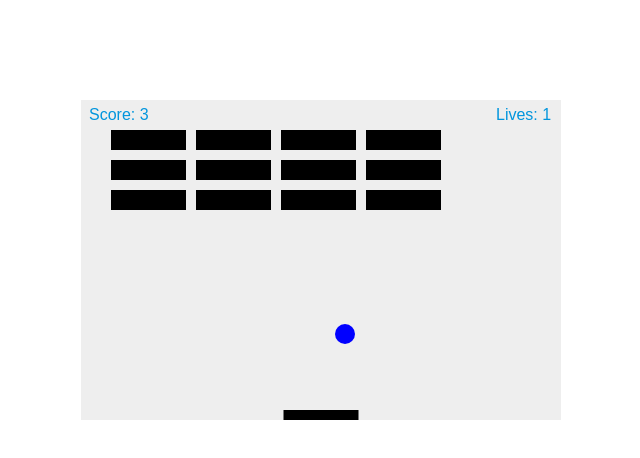
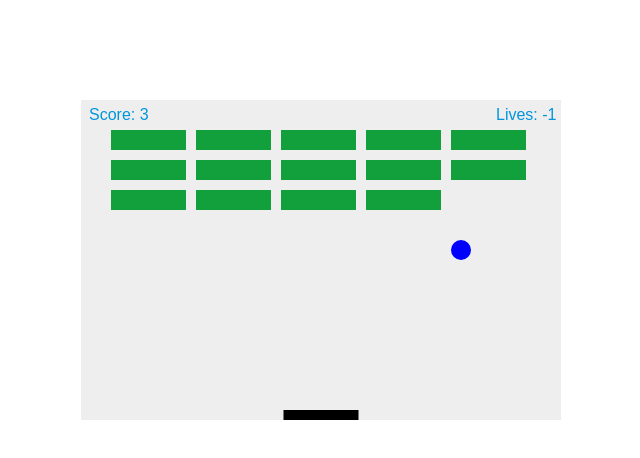
Before and after one commit to domtriola/breakout-game, a plain HTML site: page canvas/breakout_game.html in a window 1280 px wide. Shown: the whole page, without its empty margins (319-959 px from the left). Drawn offline with Linux system fonts and the light colour scheme.

Commit message:
added more lives to bricks, and made brick color change on collision

```diff
--- a/canvas/breakout_game.html
+++ b/canvas/breakout_game.html
@@ -21,8 +21,7 @@
 /* Things to fix later
 
 	- Ball can enter into side of paddle and bounce around inside
-	- Bricks appear to have collision detection inside rather than at edges
-	- Alert message appears endlessly for lose condition, and it appears at paddle height
+	- Ball can only change dy on brick collision
 
 */
 
@@ -76,7 +75,10 @@
 	var brickPadding = 10;
 	var brickOffsetTop = 30;
 	var brickOffsetLeft = 30;
-	var brickColor = "#000"
+	var brickColor1 = "#12A03D";
+	var brickColor2 = "#D85218";
+	var brickColor3 = "#D81818";
+	var brickLives = 3;
 
 	//hold bricks in two dimensional array
 	var bricks = [];
@@ -85,7 +87,7 @@
 		bricks[c] = [];
 		for(r=0; r<brickRowCount; r++) {
 			//add bricks to the row for each column
-			bricks[c][r] = { x: 0, y: 0, status: 1 };
+			bricks[c][r] = { x: 0, y: 0, status: brickLives, color: brickColor1 };
 		}
 	}
 
@@ -93,7 +95,7 @@
 	function drawBricks() {
 		for(c=0; c<brickColumnCount; c++) {
 			for(r=0; r<brickRowCount; r++) {
-				if(bricks[c][r].status == 1) {
+				if(bricks[c][r].status > 0) {
 					//setup brick position values based on column and row index
 					var brickX = (c*(brickWidth+brickPadding))+brickOffsetLeft;
 					var brickY = (r*(brickHeight+brickPadding))+brickOffsetTop;
@@ -103,7 +105,7 @@
 					//draw brick
 					ctx.beginPath();
 					ctx.rect(brickX, brickY, brickWidth, brickHeight);
-					ctx.fillStyle = brickColor;
+					ctx.fillStyle = bricks[c][r].color;
 					ctx.fill();
 					ctx.closePath();
 				}
@@ -189,16 +191,21 @@
 			for(r=0; r<brickRowCount; r++) {
 				//use b variable for easier readability
 				var b = bricks[c][r];
-				if(b.status == 1) {
+				if(b.status > 0) {
 					if(x > b.x - ballRadius &&
 					   x < b.x + brickWidth + ballRadius &&
 					   y > b.y - ballRadius &&
 					   y < b.y + brickHeight + ballRadius) {
 						dy = -dy;
-						b.status = 0;
+						b.status -= 1;
+						if (b.status == 2) {
+							b.color = brickColor2;
+						} else if (b.status == 1) {
+							b.color = brickColor3;
+						}
 						ballColor = getRGB();
 						score+=1;
-						if(score==brickRowCount*brickColumnCount) {
+						if(score==brickRowCount*brickColumnCount*brickLives) {
 							document.location.reload();
 							alert("You Win! Press ok to play again");
 						}
```
